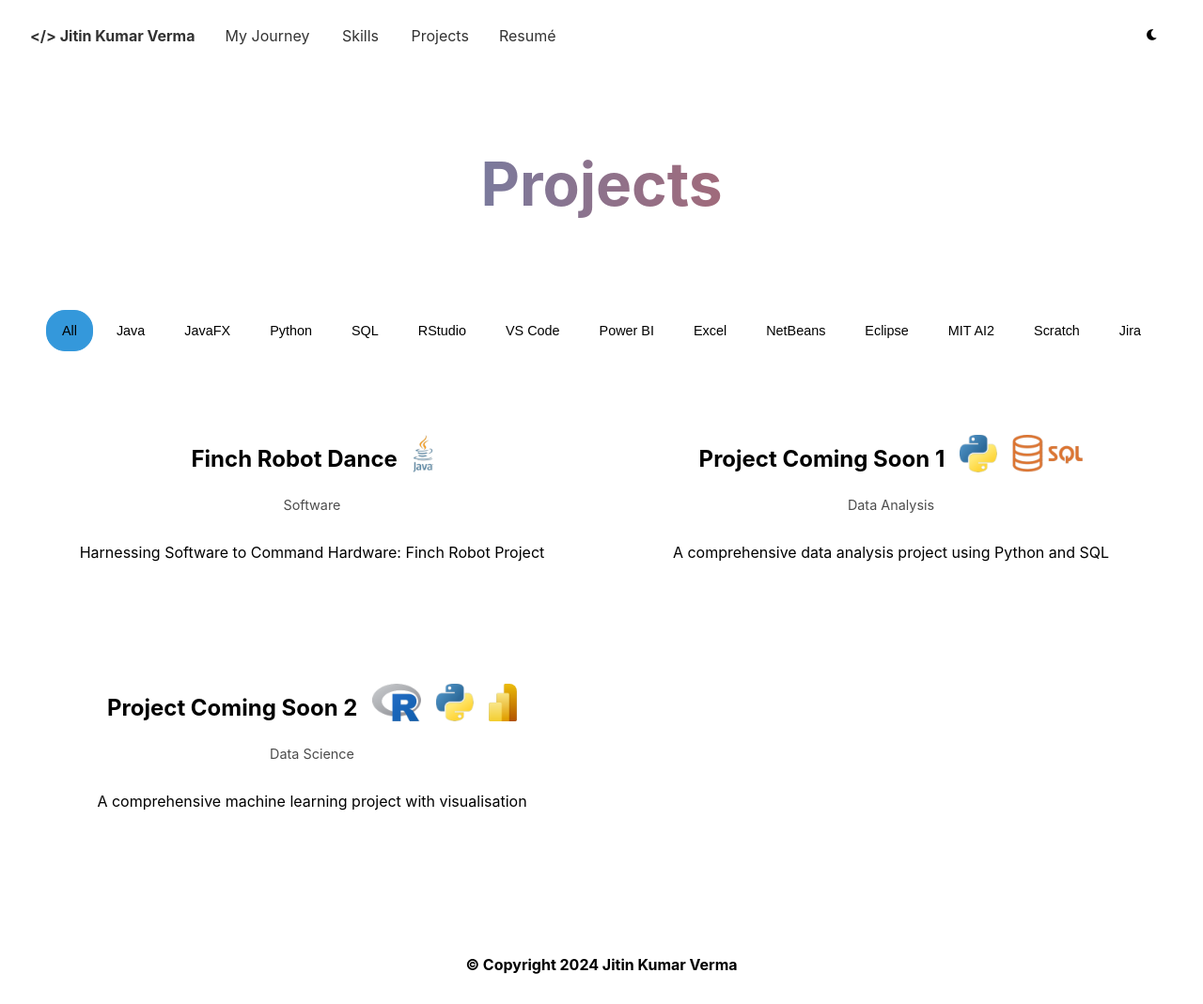
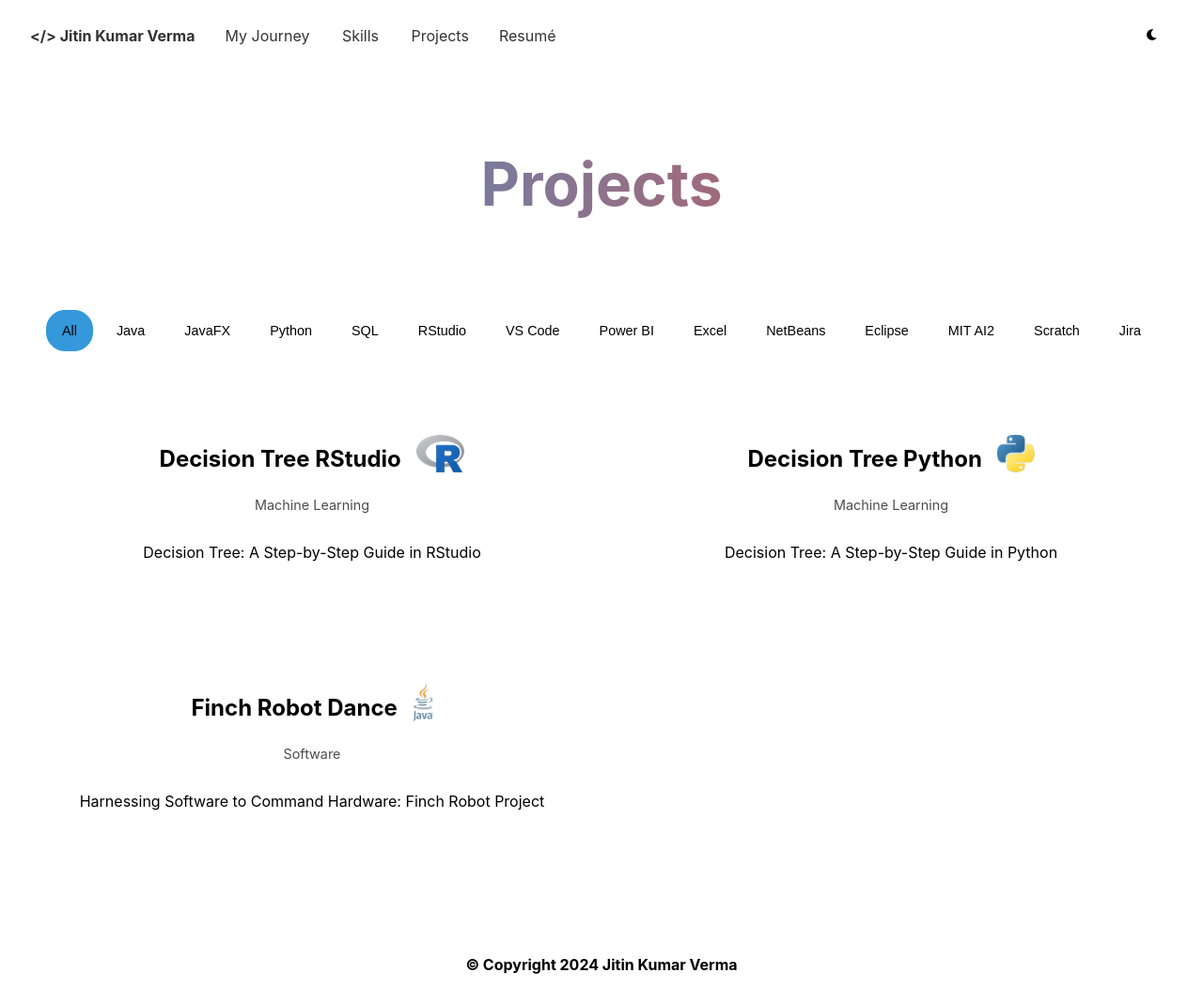
Before and after one commit to DPRJITIN/Portfolio, a plain HTML site: page projects.html in a window 1280 px wide. Shown: the whole page at 94% size. Drawn offline with Linux system fonts and the light colour scheme.

Commit message:
Added Project Cards for Decision Tree Projects in both Python and RStudio

```diff
--- a/projects.html
+++ b/projects.html
@@ -85,6 +85,40 @@
                 </button>
             </div>
             <div class="projects-grid">
+                <div class="project-card" data-skills="rstudio">
+                    <a href="projects/Decision-Tree-RStudio.html" class="project-card-link"></a>
+                    <div class="project-header">
+                        <h3>
+                            Decision Tree RStudio
+                        </h3>
+                        <div class="project-icon">
+                            <img src="images/logos/RStudio.png" alt="RStudio">
+                        </div>
+                    </div>
+                    <div class="project-type">
+                        Machine Learning
+                    </div>
+                    <p>
+                        Decision Tree: A Step-by-Step Guide in RStudio
+                    </p>
+                </div>
+                <div class="project-card" data-skills="python">
+                    <a href="projects/Decision-Tree-Python.html" class="project-card-link"></a>
+                    <div class="project-header">
+                        <h3>
+                            Decision Tree Python
+                        </h3>
+                        <div class="project-icon">
+                            <img src="images/logos/Python.png" alt="Python">
+                        </div>
+                    </div>
+                    <div class="project-type">
+                        Machine Learning
+                    </div>
+                    <p>
+                        Decision Tree: A Step-by-Step Guide in Python
+                    </p>
+                </div>
                 <div class="project-card" data-skills="java">
                     <a href="projects/Finch-Robot-Dance.html" class="project-card-link"></a>
                     <div class="project-header">
@@ -100,49 +134,6 @@
                     </div>
                     <p>
                         Harnessing Software to Command Hardware: Finch Robot Project
-                    </p>
-                </div>
-                <div class="project-card" data-skills="python, sql">
-                    <a href="projects/project2.html" class="project-card-link"></a>
-                    <div class="project-header">
-                        <h3>
-                            Project Coming Soon 1
-                        </h3>
-                        <div class="project-icon">
-                            <img src="images/logos/Python.png" alt="Python">
-                        </div>
-                        <div class="project-icon">
-                            <img src="images/logos/SQL.png" alt="SQL">
-                        </div>
-                    </div>
-                    <div class="project-type">
-                        Data Analysis
-                    </div>
-                    <p>
-                        A comprehensive data analysis project using Python and SQL
-                    </p>
-                </div>
-                <div class="project-card" data-skills="rstudio, python, powerbi">
-                    <a href="projects/project3.html" class="project-card-link"></a>
-                    <div class="project-header">
-                        <h3>
-                            Project Coming Soon 2
-                        </h3>
-                        <div class="project-icon">
-                            <img src="images/logos/RStudio.png" alt="RStudio">
-                        </div>
-                        <div class="project-icon">
-                            <img src="images/logos/Python.png" alt="Python">
-                        </div>
-                        <div class="project-icon">
-                            <img src="images/logos/PowerBI.png" alt="Power BI">
-                        </div>
-                    </div>
-                    <div class="project-type">
-                        Data Science
-                    </div>
-                    <p>
-                        A comprehensive machine learning project with visualisation
                     </p>
                 </div>
             </div>
```
